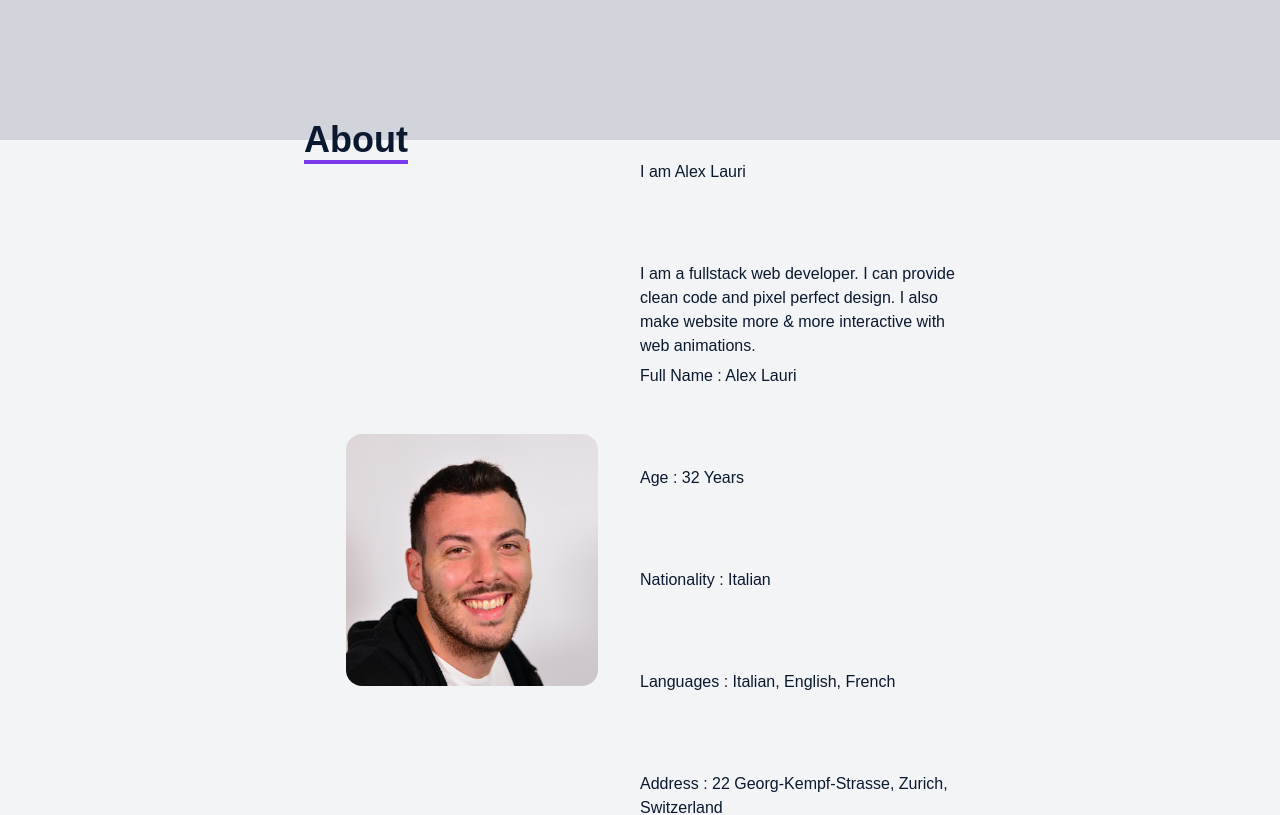
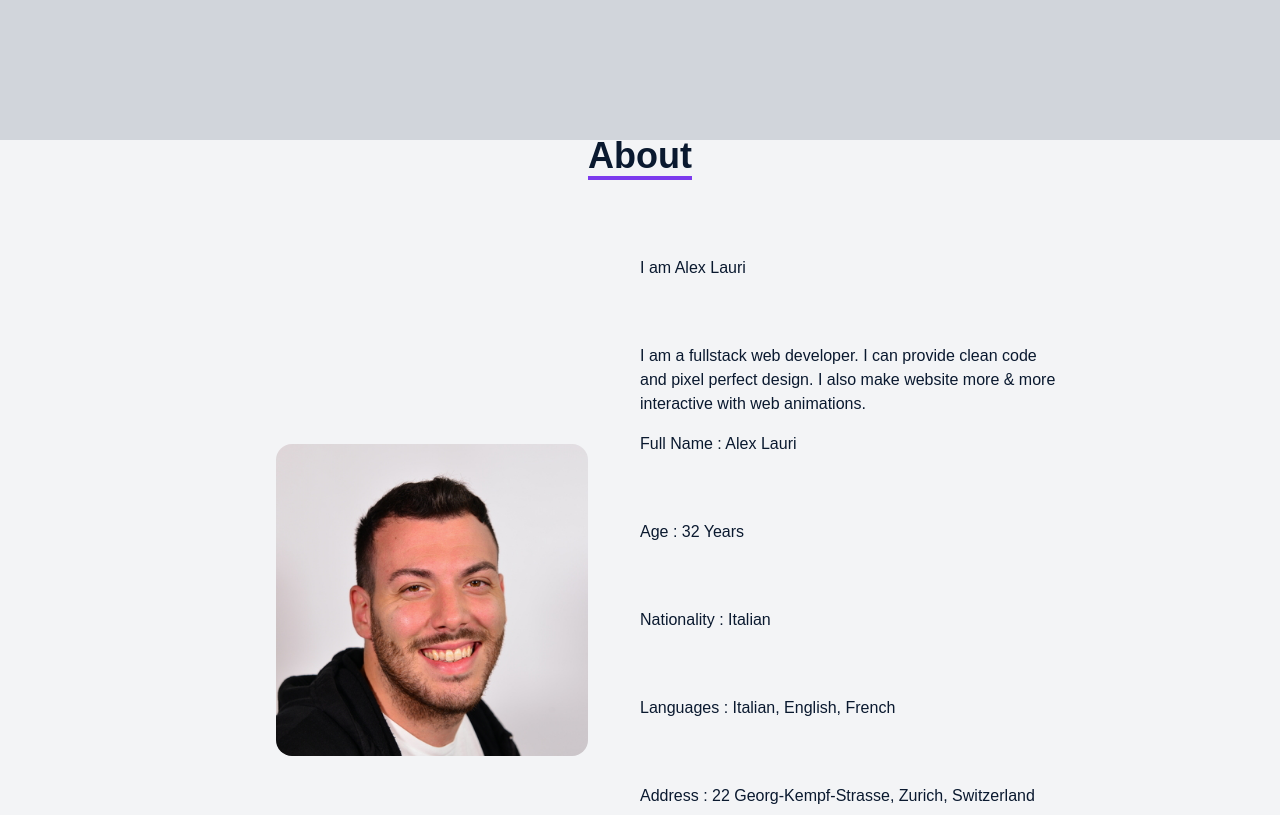
Before and after one commit to Alkxs/Portfolio-projects, a React (Vite) app in the folder portfolio/: page / in a window 1280 px wide. Shown: the part 660-1475 px from the top of the page. Built offline with nearby package versions, Linux system fonts and the light colour scheme; a web font is replaced by a local one.

Commit message:
navbar background-change-on-scroll implemented

```diff
--- a/portfolio/src/components/About.jsx
+++ b/portfolio/src/components/About.jsx
@@ -5,12 +5,12 @@ const About = ({}) => {
   return (
     <section name='about' className='w-full h-screen bg-gray-100 dark:bg-[#0a192f] text-[#0a192f] dark:text-gray-200 flex flex-col items-center justify-center'>
       {/* Container */}
-      <div className='flex flex-col justify-start items-center mx-auto px-8 max-w-4xl'>
-        <div className='w-full h-auto'>
+      <div className='flex flex-col justify-start items-center mx-auto px-8 space-y-20 max-w-4xl'>
+        <div className='w-full h-auto  text-center'>
           <p className='text-4xl font-bold inline border-b-4 border-violet-600'>About</p>
         </div>
 
-        <div className='max-w-2xl w-full flex justify-center items-center'>
+        <div className='max-w-4xl w-full flex justify-center items-center'>
           <div className='flex justify-center items-center w-1/2 '>
             <img className='rounded-2xl w-3/4' src={profile}></img>
           </div>
@@ -20,11 +20,11 @@ const About = ({}) => {
               I am a fullstack web developer. I can provide clean code and pixel perfect design. I also make website more & more interactive with web
               animations.
             </div>
-            <div>Full Name   : Alex Lauri</div>
-            <div>Age         : 32 Years </div>
+            <div>Full Name : Alex Lauri</div>
+            <div>Age : 32 Years </div>
             <div>Nationality : Italian </div>
-            <div>Languages   : Italian, English, French</div>
-            <div> Address    : 22 Georg-Kempf-Strasse, Zurich, Switzerland</div>
+            <div>Languages : Italian, English, French</div>
+            <div> Address : 22 Georg-Kempf-Strasse, Zurich, Switzerland</div>
           </div>
         </div>
       </div>
--- a/portfolio/src/components/Home.jsx
+++ b/portfolio/src/components/Home.jsx
@@ -1,4 +1,5 @@
 import {HiArrowNarrowRight} from 'react-icons/hi'
+import { Link } from 'react-scroll'
 import Typewriter from 'typewriter-effect'
 
 const Home = () => {
@@ -20,12 +21,14 @@ const Home = () => {
             />
           </h2>
           <div>
+            <Link to='projects' smooth={true} duration={500}>
             <button className='text-[#0a192f] dark:text-white group border-[#0a192f] dark:border-white border-2 px-6 py-3 my-2 flex items-center hover:bg-violet-600 dark:hover:border-violet-600 rounded-md'>
               View Work
               <span className='group-hover:rotate-90 duration-300'>
                 <HiArrowNarrowRight className='ml-4' />
               </span>
             </button>
+            </Link>
           </div>
         </div>
       </section>
--- a/portfolio/src/components/Navbar.jsx
+++ b/portfolio/src/components/Navbar.jsx
@@ -1,4 +1,4 @@
-import { useState } from 'react'
+import { useEffect, useState } from 'react'
 import {FaBars, FaTimes, FaGithub, FaLinkedin, FaTwitter} from 'react-icons/fa'
 import {HiOutlineMail} from 'react-icons/hi'
 import {BsFillPersonLinesFill} from 'react-icons/bs'
@@ -9,13 +9,28 @@ import Switcher from './Switcher'
 
 const Navbar = () => {
   const [showMobileMenu, setShowMobileMenu] = useState(false)
+  const [scrollPosition, setScrollPosition] = useState(0)
+
 
   const handleMobileMenuToggle = () => {
     setShowMobileMenu(!showMobileMenu)
   }
 
+useEffect(() => {
+  const handleScroll = () => {
+    const currentScrollPosition = window.pageYOffset
+    setScrollPosition(currentScrollPosition)
+  }
+  window.addEventListener('scroll', handleScroll)
+
+  return () => {
+    window.removeEventListener('scroll', handleScroll)
+  }
+}, [])
+const navBackground = scrollPosition > 800 ? 'bg-gray-300 dark:bg-[#0a192f]' : 'bg-transparent'
+
   return (
-    <div className='bg-gray-300 dark:bg-transparent text-[#0a192f] dark:text-gray-100 fixed w-full h-20 flex items-center px-8 justify-between'>
+    <div className={`${navBackground} text-[#0a192f] dark:text-gray-100 fixed w-full h-20 flex items-center px-8 justify-between`}>
       <div>
         <h1 className=' font-[Birthstone] tracking-wide text-4xl font-light text-violet-600'>{'<Alex Lauri />'}</h1>
         {/* <img src={logo} alt='Logo Image' /> */}
--- a/portfolio/src/components/ScrollTop.jsx
+++ b/portfolio/src/components/ScrollTop.jsx
@@ -7,7 +7,7 @@ import { useState, useEffect } from 'react'
 
   useEffect(() => {
     window.addEventListener('scroll', () => {
-      window.scrollY > 400 ? setUp(true) : setUp(false)
+      window.scrollY > 500 ? setUp(true) : setUp(false)
     })
   }, [])
 
```
